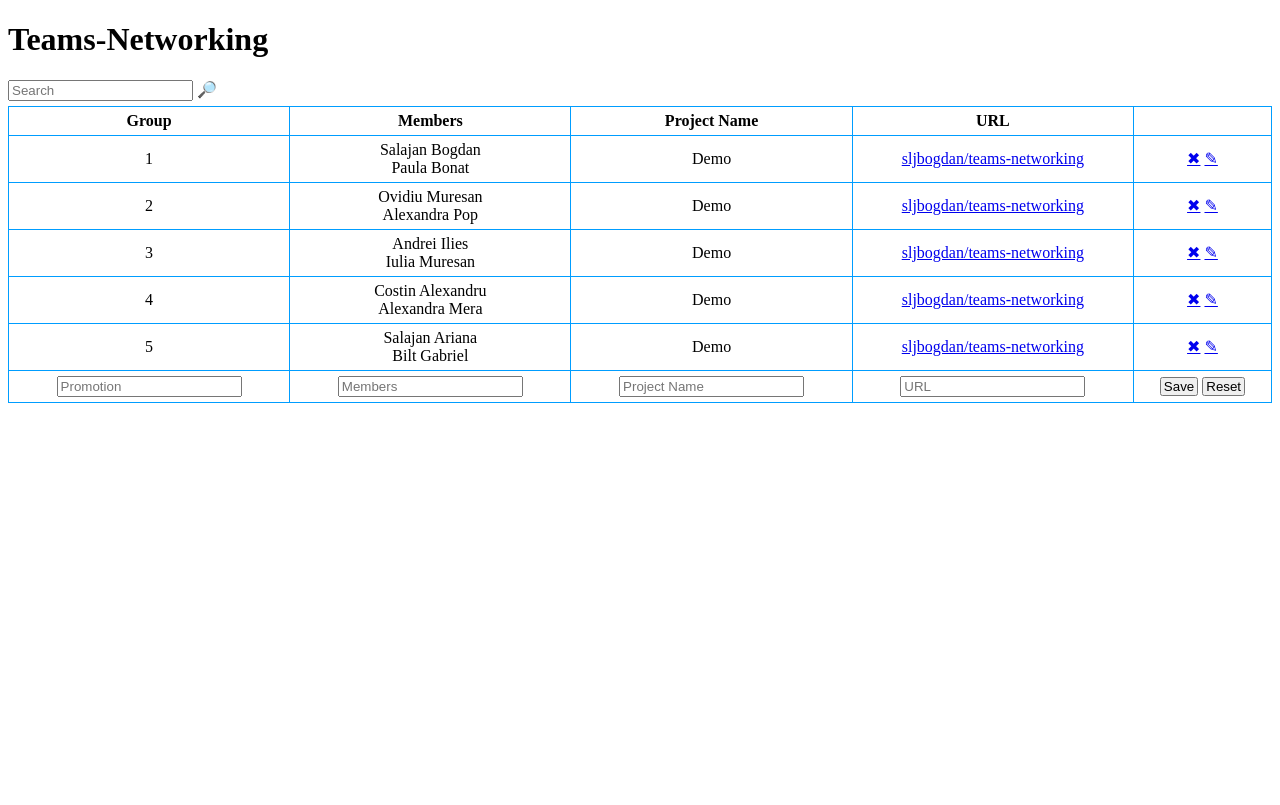
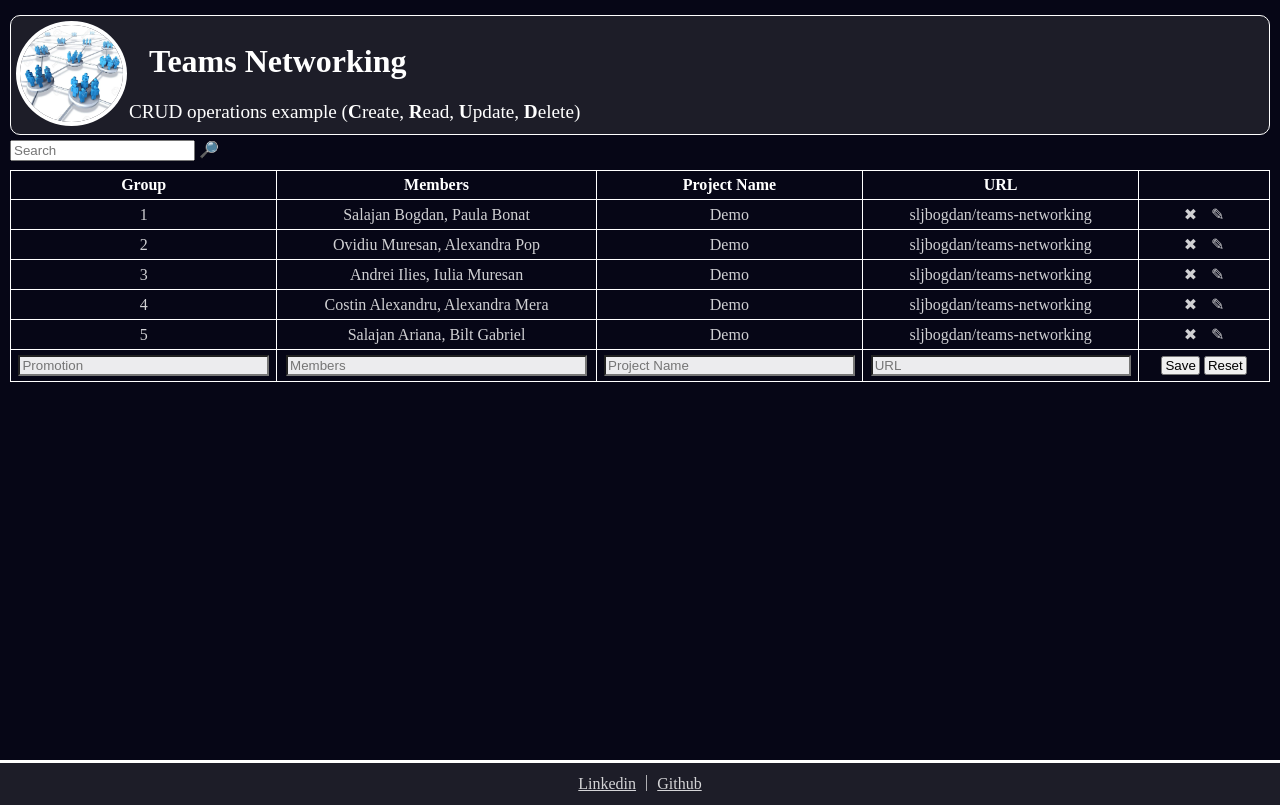
Before and after one commit to sljbogdan/teams-networking, a plain HTML site: page index.html in a window 1280 px wide. Drawn offline with Linux system fonts and the light colour scheme.

Commit message:
update HTML + CSS

```diff
--- a/data/teams.json
+++ b/data/teams.json
@@ -2,35 +2,35 @@
     {
         "id": "01",
         "promotion": "1" ,
-        "members": "Salajan Bogdan <br> Paula Bonat",
+        "members": "Salajan Bogdan, Paula Bonat",
         "name": "Demo",
         "url": "https://github.com/sljbogdan/teams-networking"
     },
     {
         "id": "02",
         "promotion": "2" ,
-        "members": "Ovidiu Muresan <br> Alexandra Pop",
+        "members": "Ovidiu Muresan, Alexandra Pop",
         "name": "Demo",
         "url": "https://github.com/sljbogdan/teams-networking"
     },
     {
         "id": "03",
         "promotion": "3" ,
-        "members": "Andrei Ilies <br> Iulia Muresan",
+        "members": "Andrei Ilies, Iulia Muresan",
         "name": "Demo",
         "url": "https://github.com/sljbogdan/teams-networking"
     },
     {
         "id": "04",
         "promotion": "4" ,
-        "members": "Costin Alexandru <br> Alexandra Mera",
+        "members": "Costin Alexandru, Alexandra Mera",
         "name": "Demo",
         "url": "https://github.com/sljbogdan/teams-networking"
     },
     {
         "id": "05",
         "promotion": "5" ,
-        "members": "Salajan Ariana <br> Bilt Gabriel",
+        "members": "Salajan Ariana, Bilt Gabriel",
         "name": "Demo",
         "url": "https://github.com/sljbogdan/teams-networking"
     }
--- a/index.html
+++ b/index.html
@@ -4,12 +4,30 @@
     <meta charset="UTF-8">
     <meta http-equiv="X-UA-Compatible" content="IE=edge">
     <meta name="viewport" content="width=device-width, initial-scale=1.0">
-    <title>Teams-Networking</title>
+    <title>Teams Networking</title>
     <link rel="stylesheet" href="style.css">
 </head>
 <body>
-    <h1>Teams-Networking</h1>
+    <header>
+        <div id="header-wrapper">
+            <div id="header-image">
+                <img src="image.webp" alt="uploading">
+            </div>
+            <div>
+                <h1 id="title">Teams Networking</h1>
+                <h2 id="job-title">
+                    CRUD operations example (<strong>C</strong>reate, <strong>R</strong>ead, <strong>U</strong>pdate,
+                    <strong>D</strong>elete)
+                </h2>
+            </div>
+        </div>
+
+    </header>
+
+    <section>
+        <div id="search-btn">
             <input type="text" id="search" placeholder="Search"> <label for="search">&#128270;</label>
+        </div>
 
         <form onsubmit="submitTeam();  return false;" onreset="editId = 0">
         <table id="table">
@@ -24,6 +42,7 @@
 
             <tbody>
             </tbody>
+
             <tfoot>
                 <td><input type="text" required name="promotion" placeholder="Promotion"></td>
                 <td><input type="text" required name="members" placeholder="Members"></td>
@@ -37,6 +56,14 @@
             </tfoot>
         </table>
         </form>
+    </section>
+   <footer>
+    <p>
+        <a href="https://www.linkedin.com/in/bogdan-salajan-83167424a/">Linkedin</a>
+        |
+        <a href="https://github.com/sljbogdan">Github</a>
+    </p>
+   </footer>
 
 <script src="function.js"></script>
 </body>
--- a/style.css
+++ b/style.css
@@ -1,16 +1,110 @@
+html{
+    height: 100%;
+}
+
 #table {
     border-collapse: collapse;
     width: 100%;
-    margin-top: 5px;
+    margin-top: 6px;
+}
+
+body section{
+    padding: 10px;
+}
+
+#job-title {
+    color: #ffffff;
+    margin: 5px 0;
+    font-weight: 100;
+    font-size: 1.2em;
+}
+
+body{
+    margin: 5px 0;
+    background-color: #060616;
+    min-height:  100%;
+    display:flex;
+    flex-direction: column;
+}
+
+#search-btn{
+    padding-bottom: 3px;
+}
+
+tfoot input{
+    background-color: rgba(255, 255, 255, 0.926);
+}
+
+tbody a{
+    color: rgba(255, 255, 255, 0.811);
+    text-decoration: none;
+    padding: 2px 5px;
+    border-radius: 0.2em;
+    transition: 0.5s;
+}
+
+.delete-btn:hover{
+    color: rgb(154, 47, 47);
+}
+
+.edit-btn:hover{
+    color: #90ca90
+}
+
+tbody a:hover{
+    text-decoration: underline;
+    background-color: #242428;
+
+}
+
+tbody{
+    color: rgba(255, 255, 255, 0.811);
+}
+
+#title{
+    text-align: left;
+    margin-left: 20px;
+    color: white;
+}
+
+header, body > section{
+    flex: 1;
+}
+
+header{
+    max-height: 125px;
+}
+
+#header-wrapper{
+    margin:10px;
+    display: flex;
+    flex-direction: row;
+    align-items: center;
+    border: 1px solid #fff;
+    background-color: #1d1d28;
+    border-radius: 10px;
+}
+
+#header-image {
+    margin: 5px;
+    width: 108px;
+    height: 108px;
+}
+
+#header-image img{
+    width: 95%;
+    border-radius: 100%;
+    border: 4px solid #fff;
 }
 
 #table thead {
     font-weight: bold;
+    color: white;
 }
 
 #table td,th {
     border-style:solid;
-    border-color:rgb(0, 157, 255);
+    border-color:rgb(255, 255, 255);
     border-width: 1px;
     text-align: center;
     padding: 5px;
@@ -21,5 +115,33 @@ button {
 }
 
 .highlight {
-    background-color: yellowgreen;
+    background-color: rgb(209, 143, 11);
 }
+
+tfoot input{
+    width: 95%;
+}
+
+footer a{
+    color: rgba(255, 255, 255, 0.811);
+    vertical-align: top;
+    display: inline-block;
+    padding: 2px 5px;
+    border-radius: 0.2em;
+    transition: 0.5s;
+}
+
+footer a:hover {
+    text-decoration: none;
+    color: #334455;
+    background-color: #ffffff;
+}
+
+footer p{
+    text-align: center;
+    border-top: #ffffff solid;
+    color: rgba(255, 255, 255, 0.811);
+    padding: 10px;
+    margin: 0px;
+    background-color: #1d1d28;
+}
```
Also changed, not shown: image.webp (added). Lines whose indentation alone changed are shown as unchanged.
